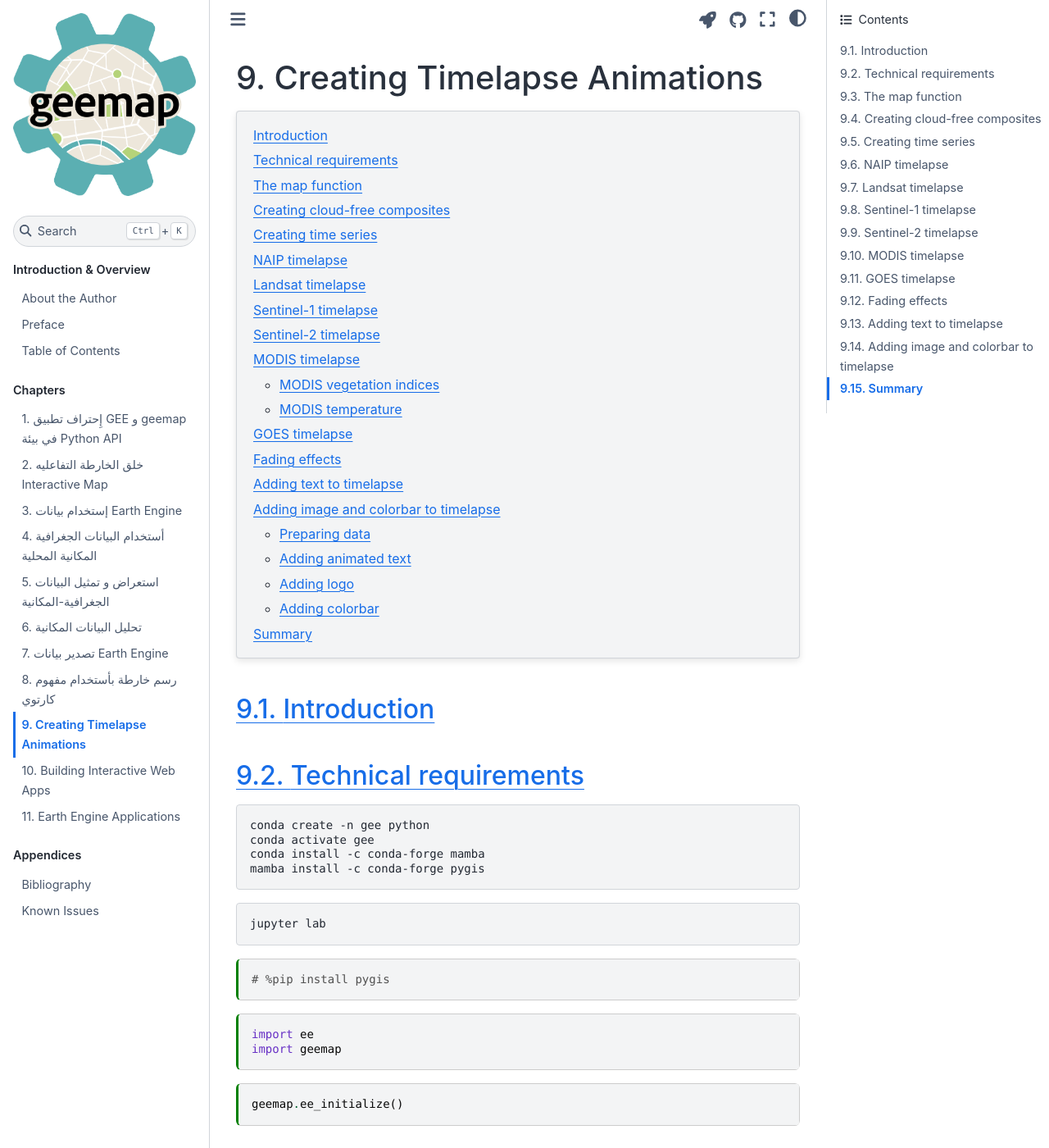
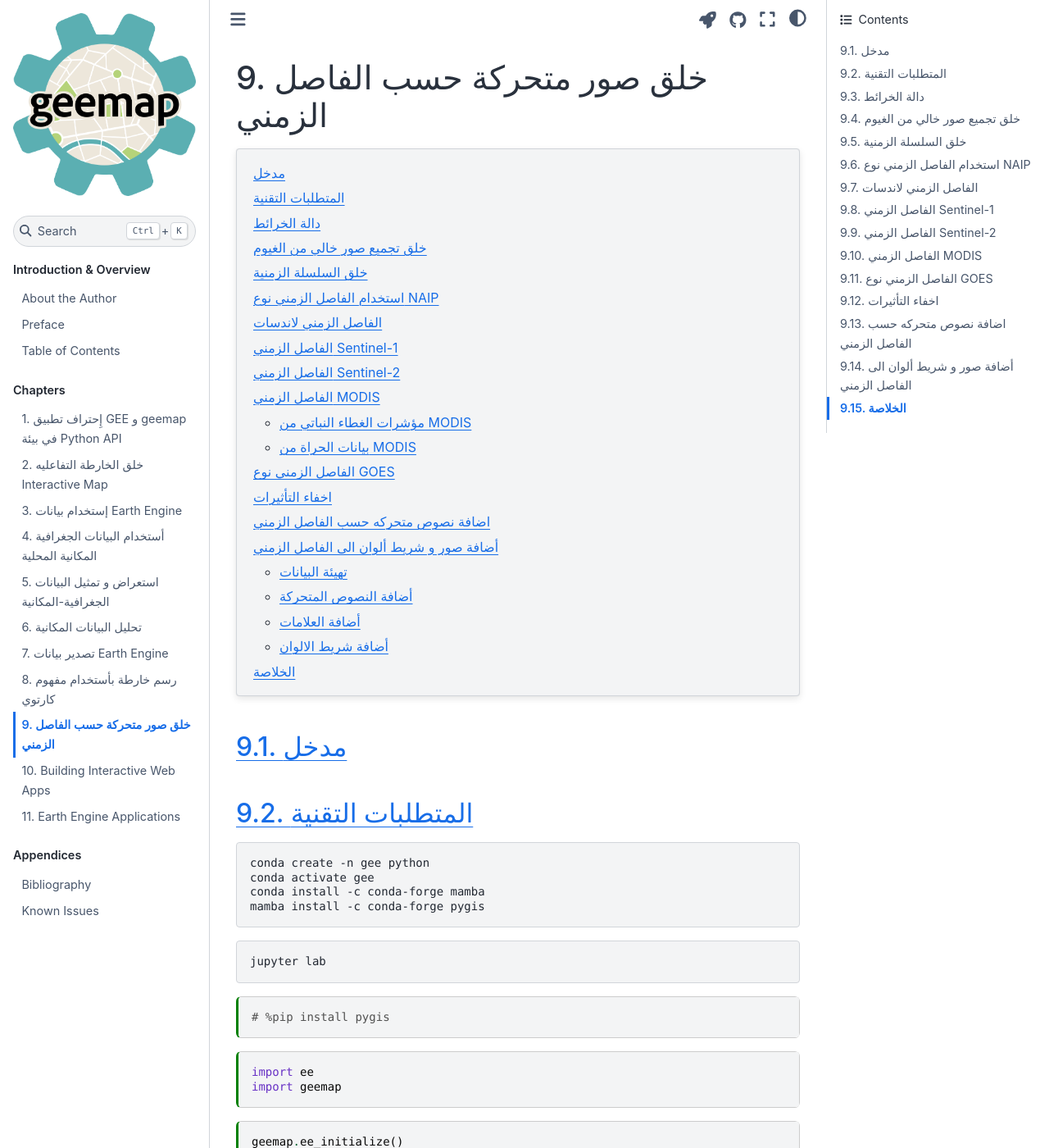
Before and after one commit to giswqs/geebook-arabic, a Jupyter Book: the page built from chapters/09_timelapse.md, in a window 1280 px wide and 1400 px high. Shown: the whole window at 82% size. Built offline with Jupyter Book 1.0.4 settings and Sphinx 7.4.7 and the Sphinx Book theme 1.1.4, drawn with Linux system fonts in a browser that asks for light colours; some of the changed text lies outside the part shown.

Commit message:
Update 09_timelapse.md

````diff
--- a/chapters/09_timelapse.md
+++ b/chapters/09_timelapse.md
@@ -11,18 +11,18 @@ kernelspec:
   name: python3
 ---
 
-# Creating Timelapse Animations
+# خلق صور متحركة حسب الفاصل الزمني
 
 ```{contents}
 :local:
 :depth: 2
 ```
 
-## Introduction
+## مدخل
 
 +++
 
-## Technical requirements
+## المتطلبات التقنية
 
 ```bash
 conda create -n gee python
@@ -48,7 +48,7 @@ import geemap
 geemap.ee_initialize()
 ```
 
-## The map function
+## دالة الخرائط
 
 ```{code-cell} ipython3
 myList = ee.List.sequence(1, 10)
@@ -71,7 +71,7 @@ squares
 
 +++
 
-## Creating cloud-free composites
+## خلق تجميع صور خالي من الغيوم
 
 ```{code-cell} ipython3
 Map = geemap.Map()
@@ -120,7 +120,7 @@ Map
 
 +++
 
-## Creating time series
+## خلق السلسلة الزمنية
 
 ```{code-cell} ipython3
 collection = ee.ImageCollection("COPERNICUS/S2_HARMONIZED").filterMetadata(
@@ -157,7 +157,7 @@ Map
 
 +++
 
-## NAIP timelapse
+## استخدام الفاصل الزمني نوع NAIP
 
 ```{code-cell} ipython3
 Map = geemap.Map(center=[40, -100], zoom=4)
@@ -201,7 +201,7 @@ timelapse = geemap.naip_timelapse(
 geemap.show_image(timelapse)
 ```
 
-## Landsat timelapse
+## الفاصل الزمني لاندسات
 
 ```{code-cell} ipython3
 Map = geemap.Map()
@@ -278,7 +278,7 @@ timelapse = geemap.landsat_timelapse(
 geemap.show_image(timelapse)
 ```
 
-## Sentinel-1 timelapse
+## الفاصل الزمني  Sentinel-1
 
 ```{code-cell} ipython3
 Map = geemap.Map()
@@ -313,7 +313,7 @@ timelapse = geemap.sentinel1_timelapse(
 geemap.show_image(timelapse)
 ```
 
-## Sentinel-2 timelapse
+## الفاصل الزمني Sentinel-2
 
 ```{code-cell} ipython3
 Map = geemap.Map()
@@ -344,9 +344,9 @@ timelapse = geemap.sentinel2_timelapse(
 geemap.show_image(timelapse)
 ```
 
-## MODIS timelapse
+## الفاصل الزمني  MODIS
 
-### MODIS vegetation indices
+### مؤشرات الغطاء النباتي من MODIS
 
 ```{code-cell} ipython3
 Map = geemap.Map()
@@ -376,7 +376,7 @@ timelapse = geemap.modis_ndvi_timelapse(
 geemap.show_image(timelapse)
 ```
 
-### MODIS temperature
+### بيانات الحراة من  MODIS
 
 ```{code-cell} ipython3
 Map = geemap.Map()
@@ -406,7 +406,7 @@ timelapse = geemap.modis_ocean_color_timelapse(
 geemap.show_image(timelapse)
 ```
 
-## GOES timelapse
+## الفاصل الزمني نوع  GOES
 
 ```{code-cell} ipython3
 roi = ee.Geometry.BBox(167.1898, -28.5757, 202.6258, -12.4411)
@@ -453,7 +453,7 @@ timelapse = geemap.goes_fire_timelapse(
 geemap.show_image(timelapse)
 ```
 
-## Fading effects
+## اخفاء التأثيرات
 
 ```{code-cell} ipython3
 in_gif = "https://i.imgur.com/ZWSZC5z.gif"
@@ -482,7 +482,7 @@ geemap.show_image(timelapse)
 
 +++
 
-## Adding text to timelapse
+## اضافة نصوص متحركه حسب الفاصل الزمني
 
 ```{code-cell} ipython3
 url = 'https://i.imgur.com/Rx0wjSw.gif'
@@ -518,9 +518,9 @@ geemap.show_image(out_gif)
 
 +++
 
-## Adding image and colorbar to timelapse
+## أضافة صور و شريط ألوان الى الفاصل الزمني
 
-### Preparing data
+### تهيئة البيانات
 
 ```{code-cell} ipython3
 aoi = ee.Geometry.Polygon(
@@ -549,7 +549,7 @@ geemap.download_ee_video(collection, video_args, saved_gif)
 geemap.show_image(saved_gif)
 ```
 
-### Adding animated text
+### أضافة النصوص المتحركة
 
 ```{code-cell} ipython3
 text = [str(n).zfill(2) + ":00" for n in range(0, 24)]
@@ -573,7 +573,7 @@ geemap.add_text_to_gif(
 geemap.show_image(out_gif)
 ```
 
-### Adding logo
+### أضافة العلامات
 
 ```{code-cell} ipython3
 noaa_logo = 'https://i.imgur.com/gZ6BYZB.png'
@@ -588,7 +588,7 @@ geemap.add_image_to_gif(
 )
 ```
 
-### Adding colorbar
+### أضافة شريط الالوان
 
 ```{code-cell} ipython3
 palette = ['blue', 'purple', 'cyan', 'green', 'yellow', 'red']
@@ -605,4 +605,4 @@ geemap.show_image(out_gif)
 
 +++
 
-## Summary
+## الخلاصة
````
